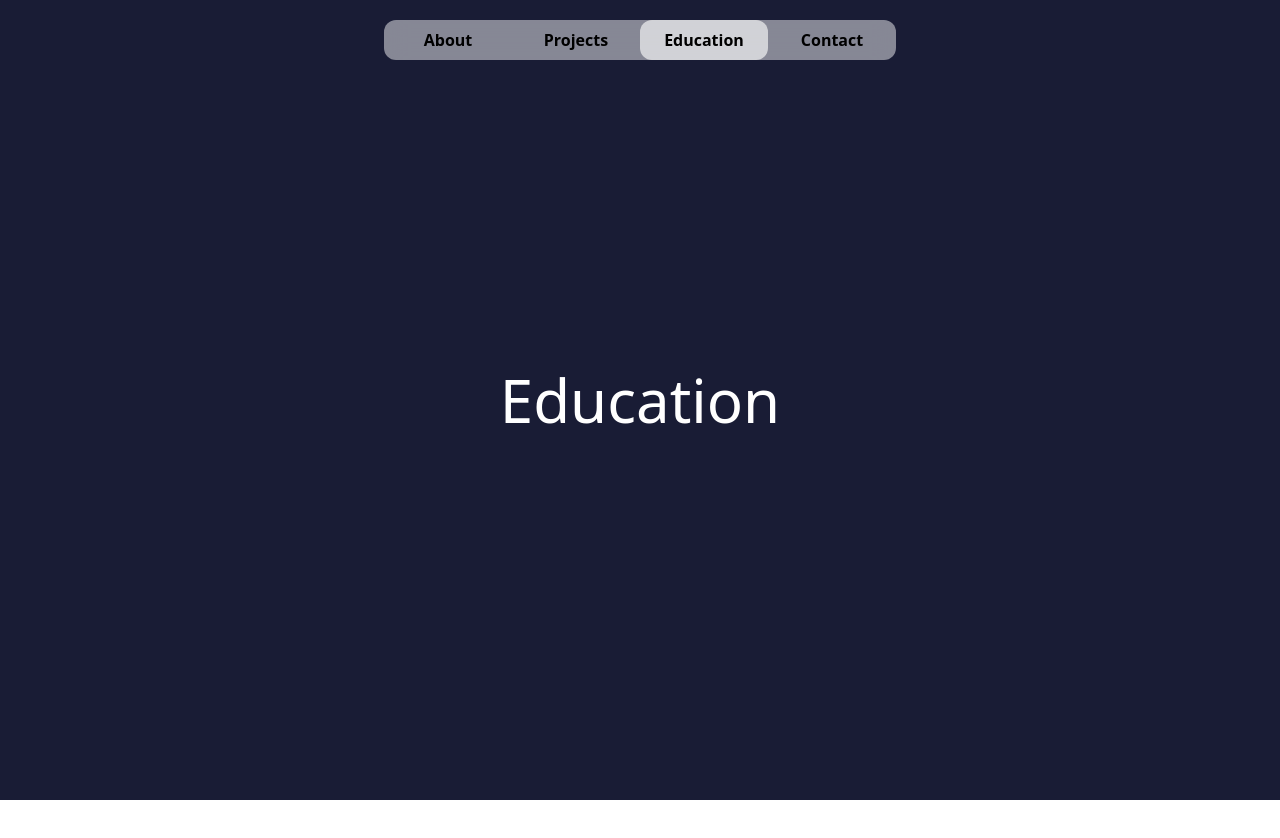
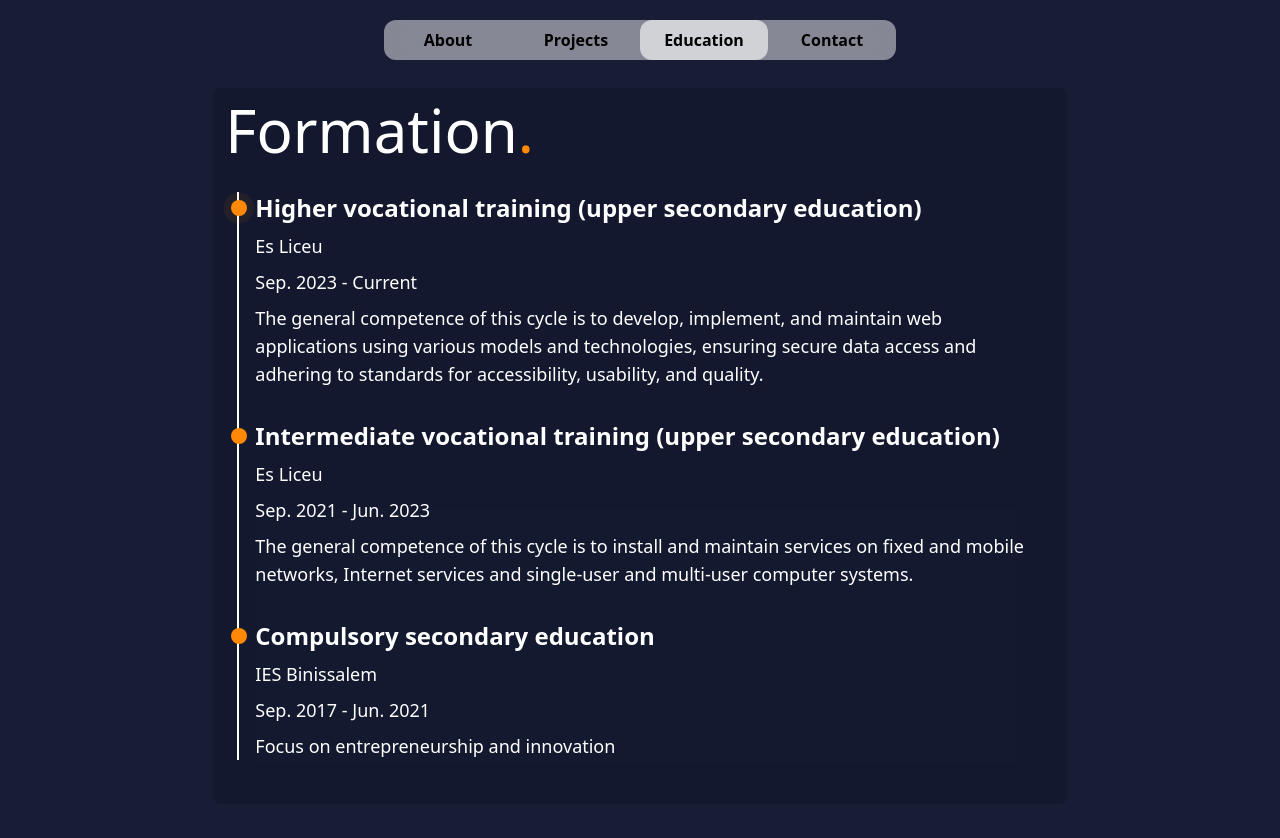
Before and after one commit to mLorente13/Portfolio, a React (Vite) app: page /education in a window 1280 px wide. Shown: the top 838 px of the page. Before the commit the page ends 800 px from the top, so only its background shows below. Built offline with nearby package versions, Linux system fonts and the light colour scheme.

Commit message:
Add TimelineItem component and update Education page layout

```diff
--- a/src/components/Navbar.jsx
+++ b/src/components/Navbar.jsx
@@ -140,7 +140,7 @@ export default function Navbar() {
                         </Link>
                         <Link
                             id="contact"
-                            to="/contact"
+                            to="mailto:mlorente2005@gmail.com"
                             className="flex items-center justify-center w-1/4 py-4 md:py-2 text-decoration-none rounded-xl font-semibold box-border text-black"
                             onClick={(e) => {
                                 setActiveLink(e.target.id);
--- a/src/components/TimelineItem.jsx
+++ b/src/components/TimelineItem.jsx
@@ -0,0 +1,22 @@
+export default function TimelineItem({
+    title,
+    place,
+    date,
+    description,
+    isLast,
+}) {
+    return (
+        <article className="ps-4 my-8 relative">
+            {isLast ? (
+                <div className="h-4 w-4 bg-orange-400 animate-ping absolute top-4 left-0 transform -translate-x-1/2 -translate-y-1/2 rounded-full"></div>
+            ) : null}
+            <div className="h-4 w-4 bg-orange-400 absolute top-4 left-0 transform -translate-x-1/2 -translate-y-1/2 rounded-full"></div>
+            <section className="flex flex-col gap-2">
+                <h2 className="text-2xl font-bold">{title}</h2>
+                <p className="text-lg font-light">{place}</p>
+                <p className="text-lg font-light">{date}</p>
+                <p className="text-lg font-light">{description}</p>
+            </section>
+        </article>
+    );
+}
--- a/src/routes/Education.jsx
+++ b/src/routes/Education.jsx
@@ -1,7 +1,47 @@
+import TimelineItem from "../components/TimelineItem";
+
 export default function Education() {
+    const education = [
+        {
+            title: "Higher vocational training (upper secondary education)",
+            place: "Es Liceu",
+            date: "Sep. 2023 - Current",
+            description:
+                "The general competence of this cycle is to develop, implement, and maintain web applications using various models and technologies, ensuring secure data access and adhering to standards for accessibility, usability, and quality.",
+        },
+        {
+            title: "Intermediate vocational training (upper secondary education)",
+            place: "Es Liceu",
+            date: "Sep. 2021 - Jun. 2023",
+            description:
+                "The general competence of this cycle is to install and maintain services on fixed and mobile networks, Internet services and single-user and multi-user computer systems.",
+        },
+        {
+            title: "Compulsory secondary education",
+            place: "IES Binissalem",
+            date: "Sep. 2017 - Jun. 2021",
+            description: "Focus on entrepreneurship and innovation",
+        },
+    ];
     return (
-        <main className="flex items-center justify-center h-screen">
-            <h1 className="text-6xl">Education</h1>
+        <main className="w-11/12 lg:w-2/3 2xl:w-1/2 mx-auto flex flex-col flex-wrap pt-15 pb-30 md:py-22 min-h-screen">
+            <section className="mx-auto w-full bg-slate-900/60 p-3 rounded-lg">
+                <h1 className="w-full text-6xl">
+                    Formation<span className="text-orange-400">.</span>
+                </h1>
+                <section className="m-3 border-l-2">
+                    {education.map((item, index) => (
+                        <TimelineItem
+                            key={index}
+                            title={item.title}
+                            place={item.place}
+                            date={item.date}
+                            description={item.description}
+                            isLast={index === 0}
+                        />
+                    ))}
+                </section>
+            </section>
         </main>
     );
 }
```
